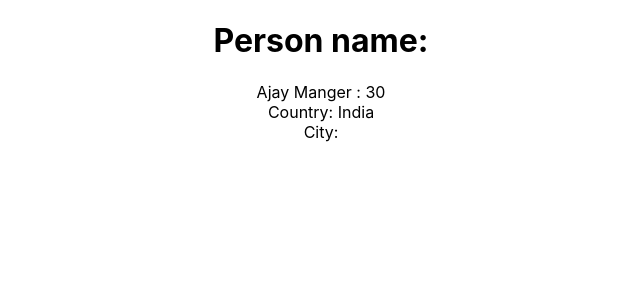
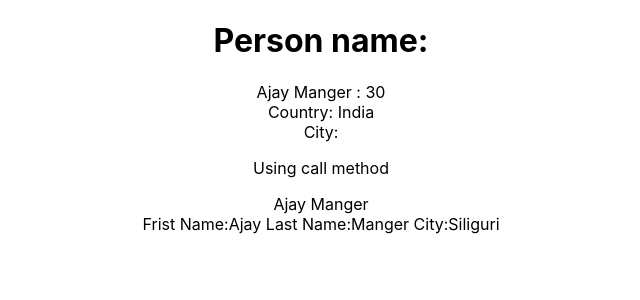
Before and after one commit to AjayPoland/React-practise, a React (Create React App) app: page / in a window 1280 px wide. Shown: the top 300 px of the page, without its empty margins (319-959 px from the left). Built offline with nearby package versions, Linux system fonts and the light colour scheme.

Commit message:
testing call method in Object.js

```diff
--- a/src/App.js
+++ b/src/App.js
@@ -1,5 +1,6 @@
 import './App.css';
 import MethodConstructor from './component/MethodConstructor';
+import Object from './component/Object';
 // import HelloAjay from './component/HelloAjay';
 // import HelloWorld from './component/HelloWorld';
 // import Login from './component/Login';
@@ -13,6 +14,7 @@ function App() {
       {/* <HelloAjay name="Bijoy" position="Casher" /> */}
       {/* <Login/> */}
       <MethodConstructor/>
+      <Object/>
     </div>
   );
 }
--- /dev/null
+++ b/src/component/Object.js
@@ -0,0 +1,31 @@
+import React from "react";
+
+export default function Object() {
+  const object = {
+    display: function () {
+      return this.FristName+ "  "+ this.LastName;
+    },
+    fullAddress: function (city) {
+      return (
+        "Frist Name:" +
+        this.FristName +
+        "  Last Name:" +
+        this.LastName +
+        " City:" +
+        city
+      );
+    },
+  };
+  const person = {
+    FristName: "Ajay",
+    LastName: "Manger",
+  };
+  const str = object.display.call(person);
+  const str1 = object.fullAddress.call(person, "Siliguri");
+  return <div>
+    <p>Using call method</p>
+    {str}
+    <br/>
+    {str1}
+  </div>;
+}
```
